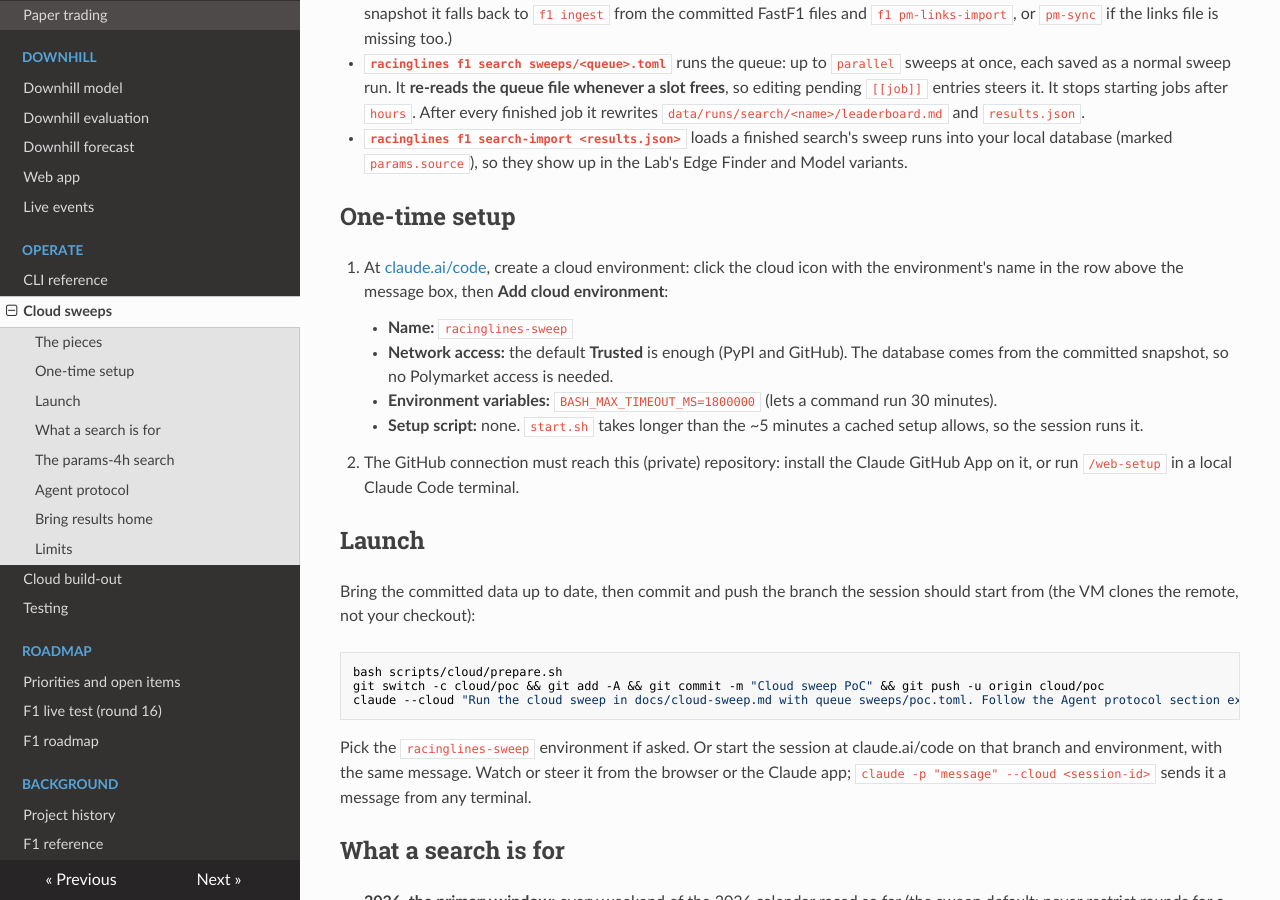
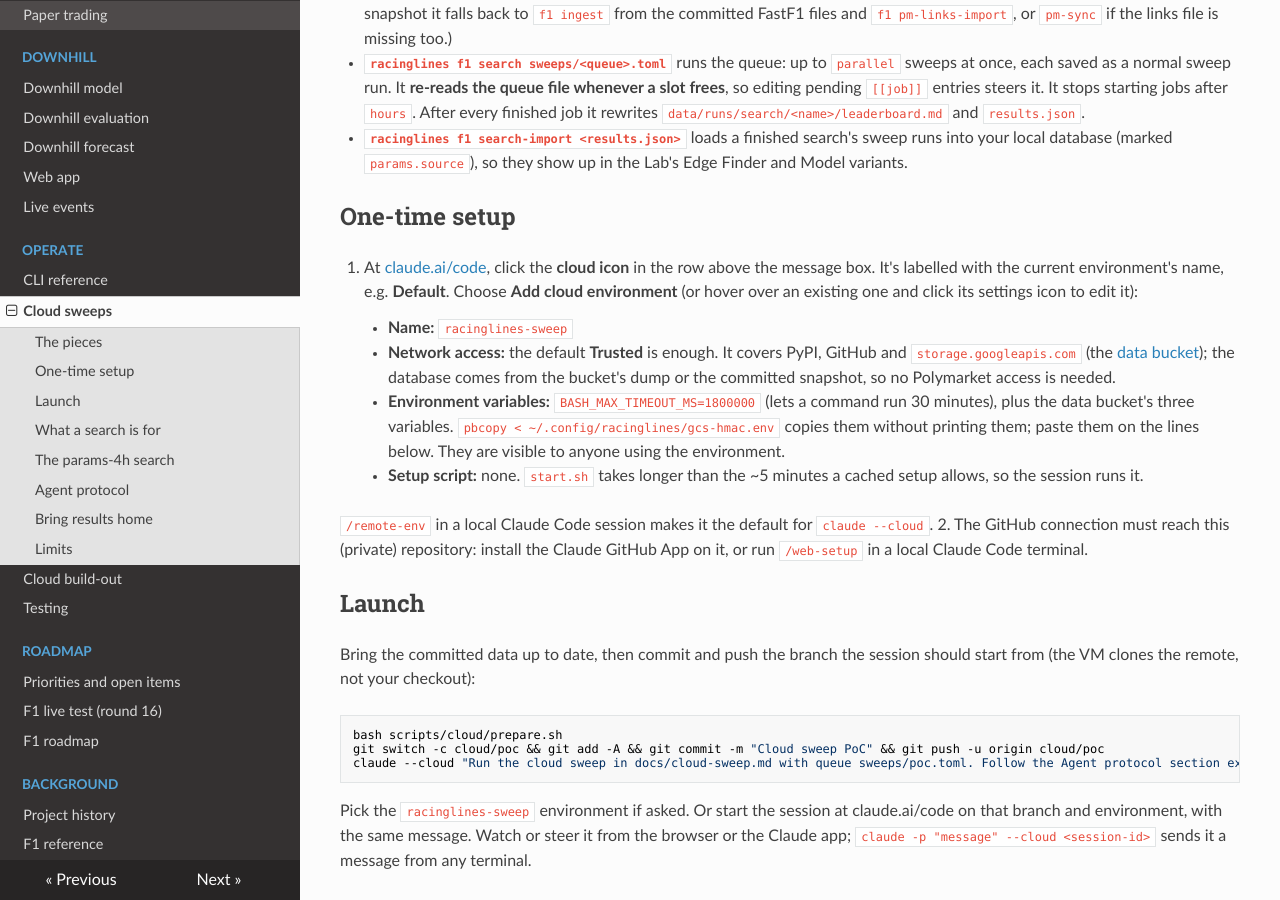
Before and after one commit to lalligagger/racinglines-public, an MkDocs documentation site: the page built from docs/cloud-sweep.md, in a window 1280 px wide and 900 px high, scrolled down 942 px. Built offline with MkDocs 1.6.1, drawn with Linux system fonts in a browser that asks for light colours; nearby versions of some CDN libraries.

Commit message:
Docs: create the cloud environment from the cloud icon, with the bucket variables
Co-Authored-By: Claude Opus 5.5 <noreply@anthropic.com>

```diff
--- a/docs/cloud-sweep.md
+++ b/docs/cloud-sweep.md
@@ -44,14 +44,20 @@ checks it).
 
 ## One-time setup
 
-1. At [claude.ai/code](https://claude.ai/code), create a cloud environment: click the cloud icon with the
-   environment's name in the row above the message box, then **Add cloud environment**:
+1. At [claude.ai/code](https://claude.ai/code), click the **cloud icon** in the row above the message
+   box. It's labelled with the current environment's name, e.g. **Default**. Choose **Add cloud
+   environment** (or hover over an existing one and click its settings icon to edit it):
     - **Name:** `racinglines-sweep`
-    - **Network access:** the default **Trusted** is enough (PyPI and GitHub). The database comes from
-      the committed snapshot, so no Polymarket access is needed.
-    - **Environment variables:** `BASH_MAX_TIMEOUT_MS=1800000` (lets a command run 30 minutes).
+    - **Network access:** the default **Trusted** is enough. It covers PyPI, GitHub and
+      `storage.googleapis.com` (the [data bucket](data.md#data-bucket)); the database comes from the
+      bucket's dump or the committed snapshot, so no Polymarket access is needed.
+    - **Environment variables:** `BASH_MAX_TIMEOUT_MS=1800000` (lets a command run 30 minutes), plus
+      the data bucket's three variables. `pbcopy < ~/.config/racinglines/gcs-hmac.env` copies them
+      without printing them; paste them on the lines below. They are visible to anyone using the environment.
     - **Setup script:** none. `start.sh` takes longer than the ~5 minutes a cached setup allows, so
       the session runs it.
+
+   `/remote-env` in a local Claude Code session makes it the default for `claude --cloud`.
 2. The GitHub connection must reach this (private) repository: install the Claude GitHub App on it,
    or run `/web-setup` in a local Claude Code terminal.
 
```
